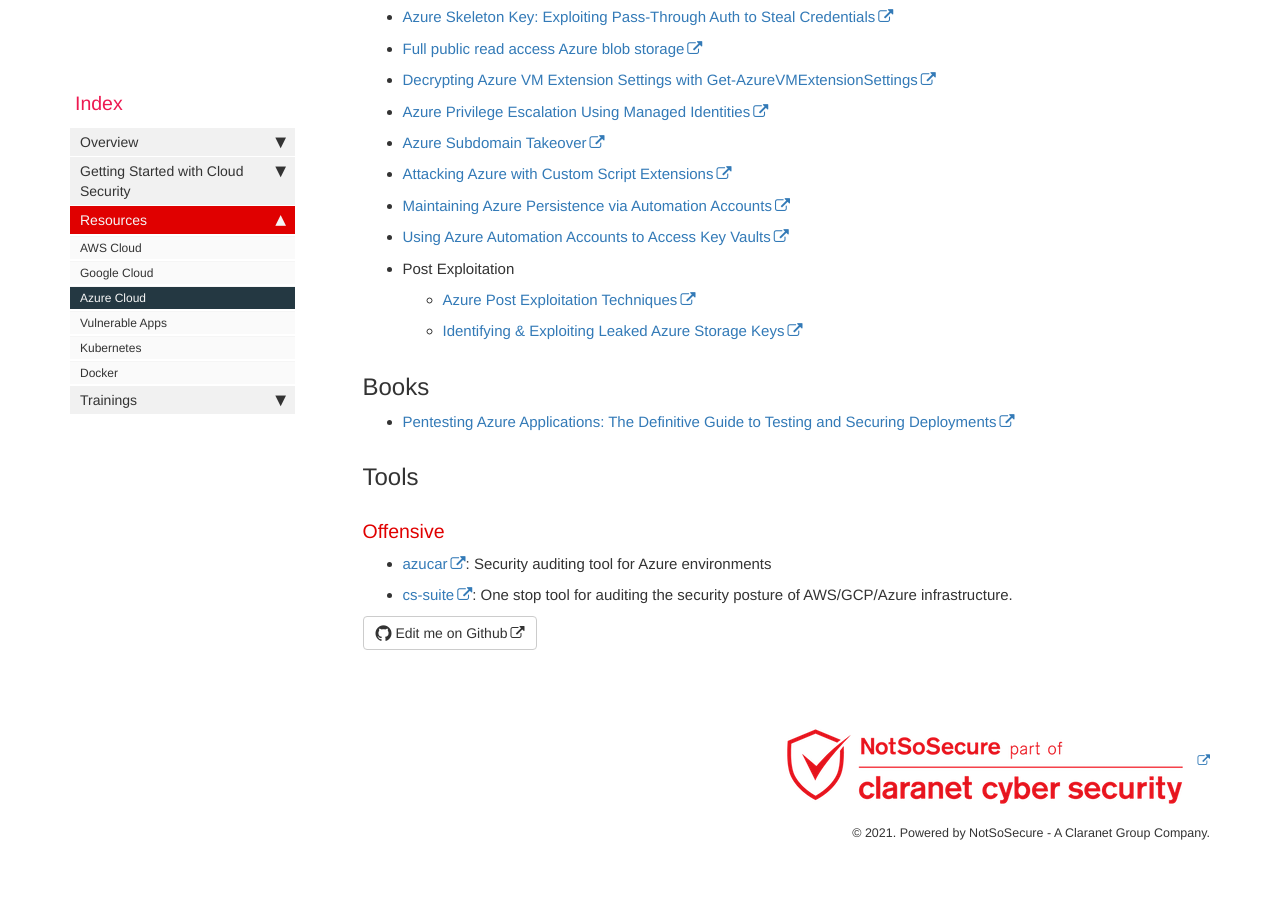
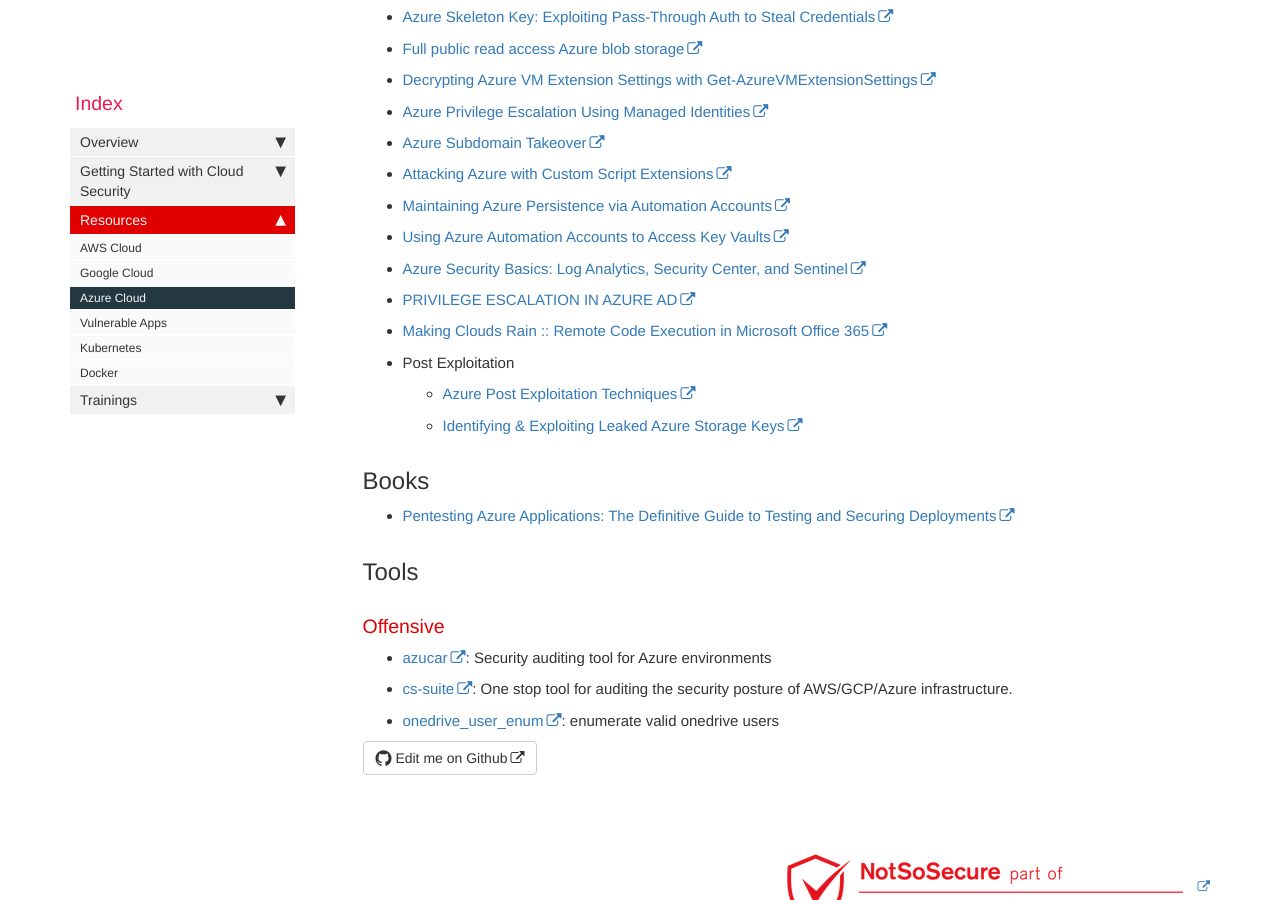
Before and after one commit to NotSoSecure/cloud-sec-wiki, a Jekyll site: the page built from pages/mydoc/azure_cloud.md, in a window 1280 px wide and 900 px high, scrolled down 953 px. Built offline with Jekyll 4.4.1, drawn with Linux system fonts in a browser that asks for light colours; nearby versions of some CDN libraries; comment, search, counter and statistics services are not loaded.

Commit message:
Update azure_cloud.md

```diff
--- a/pages/mydoc/azure_cloud.md
+++ b/pages/mydoc/azure_cloud.md
@@ -36,6 +36,9 @@ folder: mydoc
 * [Attacking Azure with Custom Script Extensions](https://blog.netspi.com/attacking-azure-with-custom-script-extensions/)
 * [Maintaining Azure Persistence via Automation Accounts](https://blog.netspi.com/maintaining-azure-persistence-via-automation-accounts/)
 * [Using Azure Automation Accounts to Access Key Vaults](https://blog.netspi.com/azure-automation-accounts-key-stores/)
+* [Azure Security Basics: Log Analytics, Security Center, and Sentinel](https://www.blackhillsinfosec.com/azure-security-basics-log-analytics-security-center-and-sentinel/)
+* [PRIVILEGE ESCALATION IN AZURE AD](https://emptydc.com/2020/12/10/privilege-escalation-in-azure-ad/)
+* [Making Clouds Rain :: Remote Code Execution in Microsoft Office 365](https://srcincite.io/blog/2021/01/12/making-clouds-rain-rce-in-office-365.html)
 * Post Exploitation
     * [Azure Post Exploitation Techniques](https://azure.microsoft.com/en-in/blog/azure-post-exploitation-techniques/)
     * [Identifying & Exploiting Leaked Azure Storage Keys](https://www.notsosecure.com/identifying-exploiting-leaked-azure-storage-keys/)
@@ -50,3 +53,4 @@ folder: mydoc
 
 * [azucar](https://github.com/nccgroup/azucar): Security auditing tool for Azure environments
 * [cs-suite](https://github.com/SecurityFTW/cs-suite): One stop tool for auditing the security posture of AWS/GCP/Azure infrastructure.
+* [onedrive_user_enum](https://github.com/nyxgeek/onedrive_user_enum): enumerate valid onedrive users
```
